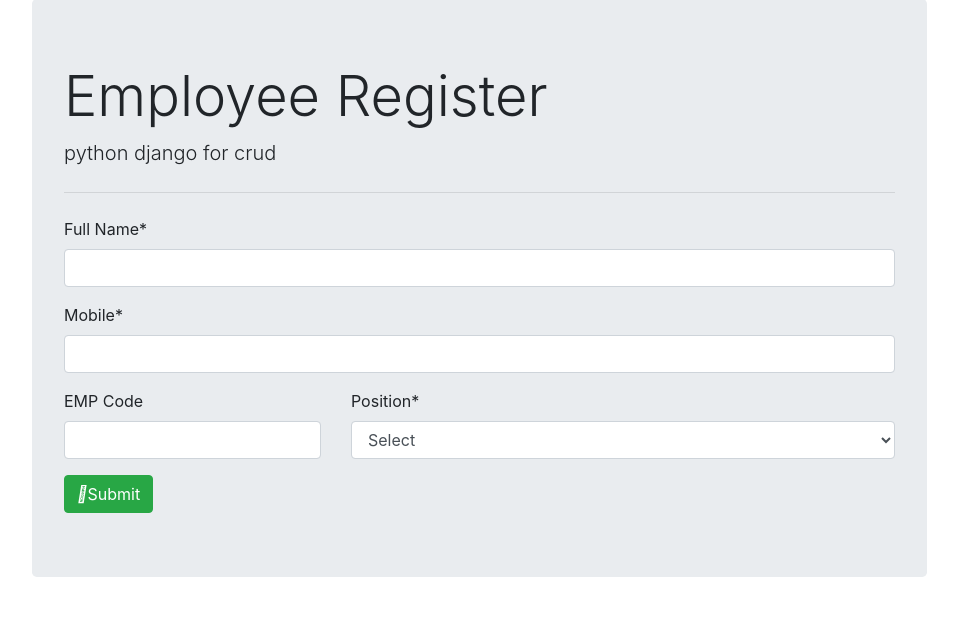
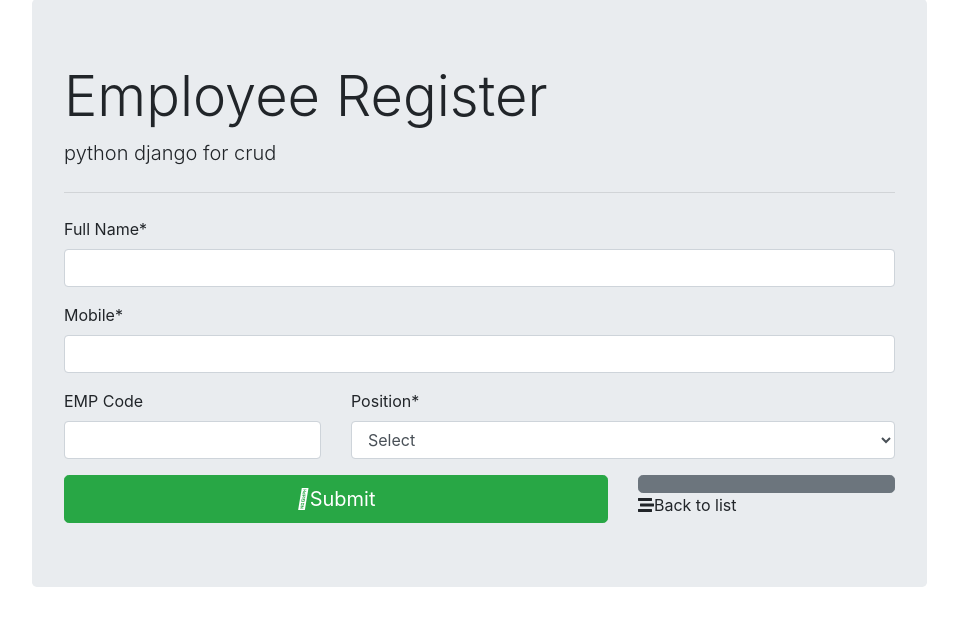
Before and after one commit to deepikasainju/Django-crud-employee, a Django app: page /employee/ in a window 1280 px wide. Shown: the part 49-675 px from the top of the page, without its empty margins (68-1026 px from the left). Run offline with Django 4.2, Linux system fonts and the light colour scheme; data that the repository does not hold is empty; some libraries are stand-ins or nearby versions.

Commit message:
crud with django

```diff
--- a/employee_register/templates/employee_register/employee_form.html
+++ b/employee_register/templates/employee_register/employee_form.html
@@ -14,7 +14,16 @@
             {{form.position|as_crispy_field}}
         </div>
     </div>
-    <button type="submit" class="btn btn-success"><i class="fa-thin fa-database"></i>Submit</button>
+    <div class="row">
+        <div class="col-md-8">
+            <button type="submit" class="btn btn-success btn-block btn-lg"><i class="fa-thin fa-database"></i>Submit</button>
+        </div>
+        <div class="col-md-4">
+            <a href="{% url 'employee_list'%}" class="btn btn-secondary btn-block btn-lg"></a>
+            <i class="fas fa-stream"></i>Back to list
+        </div>
+    </div>
+
 </form>
 
 {% endblock content %}
--- a/employee_register/urls.py
+++ b/employee_register/urls.py
@@ -2,6 +2,8 @@ from django.urls import path,include
 from .import views
 
 urlpatterns=[
-    path("",views.employee_form,name="index"),
-    path("list/",views.employee_list,name="index"),
+    path("",views.employee_form,name="employee_insert"),
+    path('<int:id>/',views.employee_form,name="employee_update"),
+    path('delete/<int:id>/',views.employee_delete,name="employee_delete"),
+    path("list/",views.employee_list,name="employee_list"),
 ]
--- a/employee_register/views.py
+++ b/employee_register/views.py
@@ -8,17 +8,27 @@ def employee_list(request):
     context={'employee_list':Employee.objects.all()}
     return render(request,"employee_register/employee_list.html",context)
 
-def employee_form(request):
+def employee_form(request,id=0):
     if request.method=="GET":
-        form= EmployeeForm()
+        if id==0:
+            form=EmployeeForm()
+        else:
+             employee=Employee.objects.get(pk=id)
+             form=EmployeeForm(instance=employee)
         return render(request,"employee_register/employee_form.html",{'form':form})
     else:
-        form= EmployeeForm(request.POST)
+        if id==0:
+            form= EmployeeForm(request.POST)
+        else:
+            employee=Employee.objects.get(pk=id)
+            form=EmployeeForm(request.POST,instance=employee)
         if form.is_valid():
             form.save()
         return redirect('/employee/list')
 
 
 
-def employee_delete(request):
-    return
+def employee_delete(request,id):
+    employee=Employee.objects.get(pk=id)
+    employee.delete()
+    return redirect('/employee/list')
```
Also changed, not shown: employee_register/templates/employee_register/employee_list.html (+18 -0 lines).
